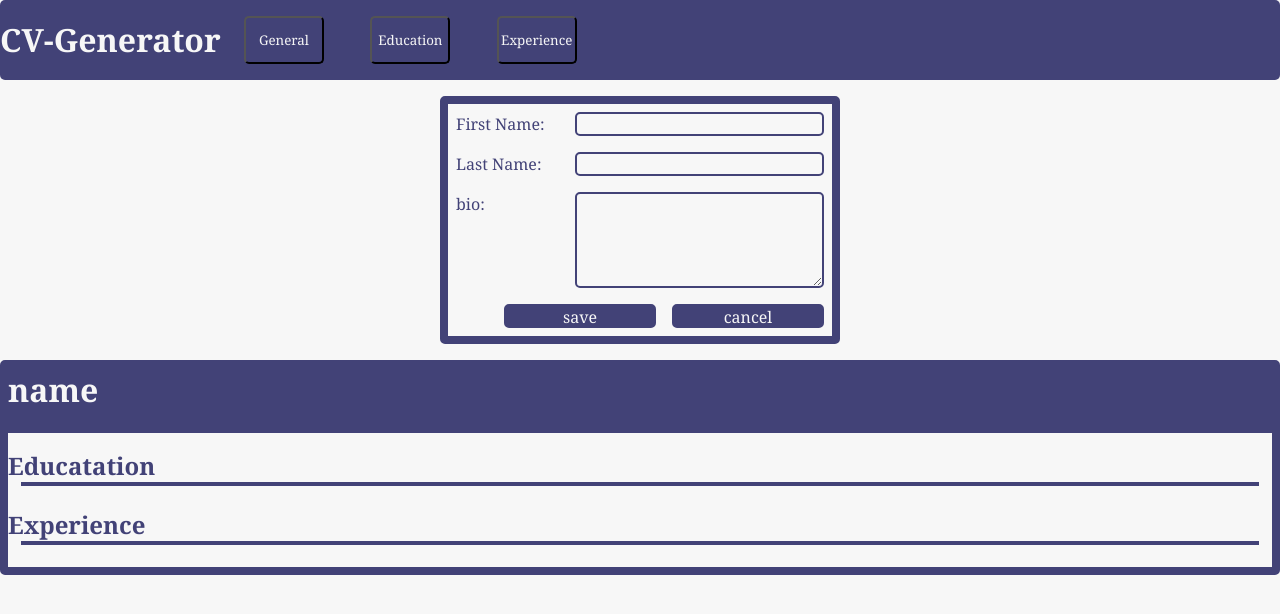
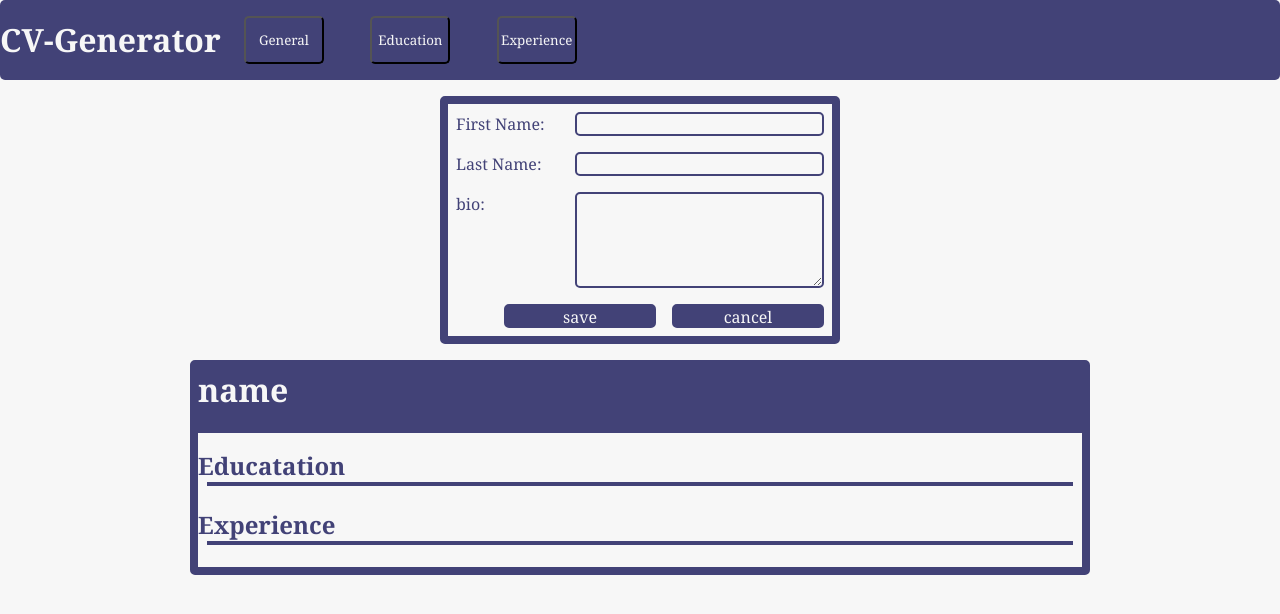
Before and after one commit to JonathanDPotter/cv-project, a React (Create React App) app: page / in a window 1280 px wide. Shown: the top 614 px of the page. Built offline with nearby package versions, Linux system fonts and the light colour scheme.

Commit message:
added remove and edit buttons, not functional.

```diff
--- a/src/App.js
+++ b/src/App.js
@@ -38,6 +38,7 @@ class App extends Component {
     this.handleChange = this.handleChange.bind(this);
     this.hideUnhide = this.hideUnhide.bind(this);
     this.handleCancel = this.handleCancel.bind(this);
+    this.editItem = this.editItem.bind(this);
   }
 
   hideUnhide(event) {
@@ -100,6 +101,21 @@ class App extends Component {
     return namedState;
   }
 
+  editItem(event) {
+    const target = event.target.parentNode.parentNode;
+    const { className } = target;
+    const { key } = target.dataset;
+    const currState = { ...this.state[className] };
+    const listItem = currState.list[key];
+    for (const i in listItem) {
+      if (i !== "list" && i !== "hidden") {
+        currState[i] = listItem[i];
+      }
+    }
+    this.setState({ className: currState });
+    this.hideUnhide({ target: {name: className} });
+  }
+
   render() {
     const { general, education, experience } = this.state;
     return (
@@ -127,6 +143,7 @@ class App extends Component {
           education={education.list}
           general={general.list}
           experience={experience.list}
+          editEducation={this.editItem}
         />
       </div>
     );
--- a/src/components/CeeVee.js
+++ b/src/components/CeeVee.js
@@ -3,9 +3,17 @@ function CeeVee(props) {
   const name = `${general.first} ${general.last}`;
   const { bio } = general;
 
+  const deleteItem = function () {
+    console.log("delete");
+  };
+
   const displayEd = function (obj, i) {
     return (
-      <div className="education" key={i}>
+      <div className="education" key={i} data-key={i}>
+        <div className="cv-btn">
+          <button onClick={props.editEducation}>edit</button>
+          <button onClick={deleteItem}>remove</button>
+        </div>
         <h3 className="school">{obj.school}</h3>
         <h4 className="fromTo">
           From: {obj.from} To: {obj.to}
@@ -18,7 +26,7 @@ function CeeVee(props) {
 
   const displayExp = function (obj, i) {
     return (
-      <div className="experience" key={i}>
+      <div className="experience" key={i} baseobj={obj}>
         <h3 className="company">{obj.company}</h3>
         <h4 className="fromTo">
           From: {obj.from} To: {obj.to}
--- a/src/style.scss
+++ b/src/style.scss
@@ -103,6 +103,7 @@ form {
 
 #cee-vee {
   height: fit-content;
+  max-width: 900px;
   margin: 1rem auto;
   border: 8px solid $darkblue;
   border-radius: 5px;
@@ -121,4 +122,17 @@ form {
     color: $white;
     margin-bottom: 1rem;
   }
+  button {
+    float: right;
+    height: 1.5rem;
+    background-color: $darkblue;
+    color: $white;
+    width: 4rem;
+    border: 2px solid $darkblue;
+    border-radius: 5px;
+    margin: 0.5rem;
+    &:hover {
+      border-color:$lightblue;
+    }
+  }
 }
```
